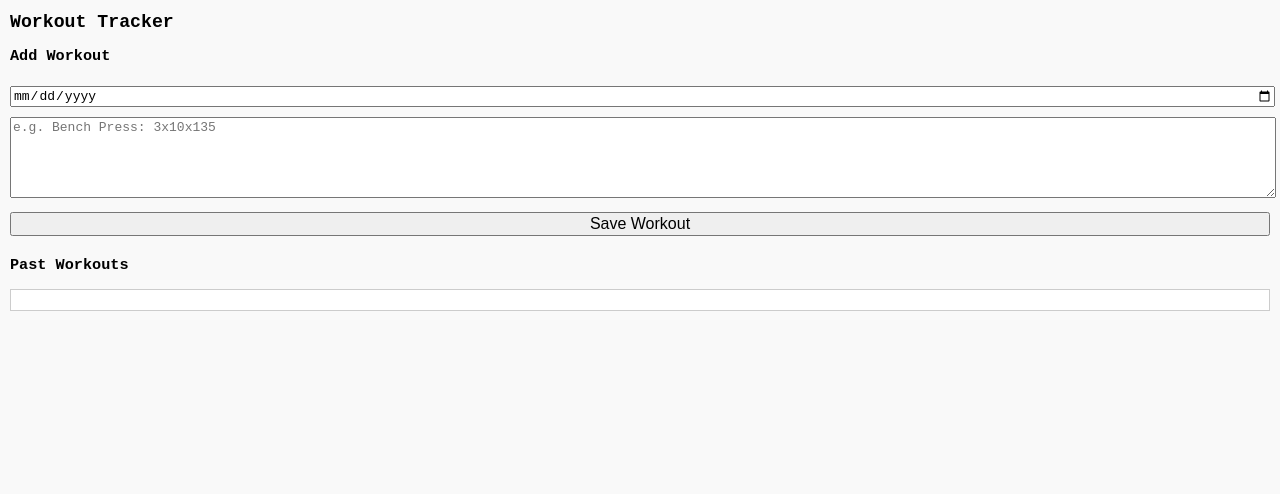
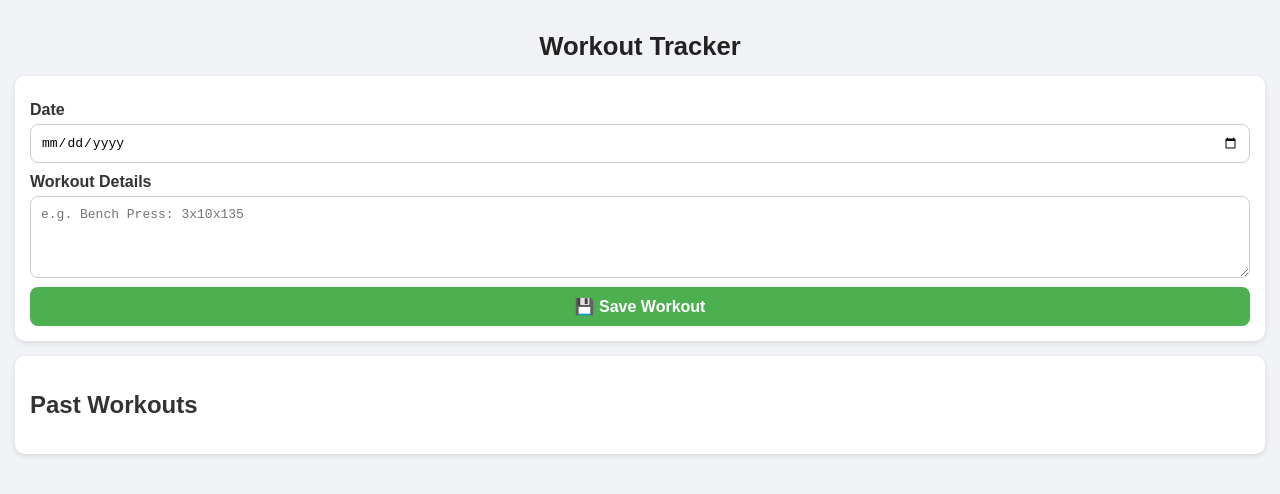
Before and after one commit to gavinlange/gavinlange.github.io, a plain HTML site: page index.html in a window 1280 px wide. Drawn offline with Linux system fonts and the light colour scheme.

Commit message:
Update index.html

```diff
--- a/index.html
+++ b/index.html
@@ -1,28 +1,80 @@
 <!DOCTYPE html>
-<html>
+<html lang="en">
 <head>
 <meta charset="UTF-8">
 <title>Workout Tracker</title>
 <meta name="viewport" content="width=device-width, initial-scale=1.0">
 <link rel="manifest" href="manifest.json">
 <style>
-    body { font-family: monospace; margin: 10px; background: #f9f9f9; }
-    h1 { font-size: 1.4em; }
-    textarea, input, button { width: 100%; margin: 5px 0; font-size: 1em; }
-    pre { background: #fff; padding: 10px; border: 1px solid #ccc; }
+  body {
+    font-family: Arial, sans-serif;
+    background: #f0f2f5;
+    margin: 0;
+    padding: 15px;
+    color: #333;
+  }
+  h1 {
+    text-align: center;
+    color: #222;
+    font-size: 1.6em;
+    margin-bottom: 15px;
+  }
+  .card {
+    background: white;
+    padding: 15px;
+    border-radius: 10px;
+    box-shadow: 0 2px 5px rgba(0,0,0,0.1);
+    margin-bottom: 15px;
+  }
+  label {
+    font-weight: bold;
+    margin-top: 10px;
+    display: block;
+  }
+  input, textarea, button {
+    width: 100%;
+    padding: 10px;
+    font-size: 1em;
+    margin-top: 5px;
+    border: 1px solid #ccc;
+    border-radius: 8px;
+    box-sizing: border-box;
+  }
+  button {
+    background: #4CAF50;
+    color: white;
+    border: none;
+    font-weight: bold;
+    cursor: pointer;
+    transition: background 0.2s;
+  }
+  button:hover {
+    background: #45a049;
+  }
+  .history {
+    white-space: pre-wrap;
+    font-family: monospace;
+  }
 </style>
 </head>
 <body>
 
 <h1>Workout Tracker</h1>
 
-<h3>Add Workout</h3>
+<div class="card">
+  <label for="date">Date</label>
   <input id="date" type="date">
-<textarea id="log" rows="5" placeholder="e.g. Bench Press: 3x10x135"></textarea>
-<button onclick="saveWorkout()">Save Workout</button>
 
-<h3>Past Workouts</h3>
-<pre id="history"></pre>
+  <label for="log">Workout Details</label>
+  <textarea id="log" rows="4" placeholder="e.g. Bench Press: 3x10x135"></textarea>
+
+  <button onclick="saveWorkout()">💾 Save Workout</button>
+</div>
+
+<div class="card">
+  <h2>Past Workouts</h2>
+  <div id="history" class="history"></div>
+</div>
 
 <script>
 let workouts = JSON.parse(localStorage.getItem('workouts') || '[]');
@@ -42,7 +94,7 @@ function loadHistory() {
   workouts.sort((a,b) => new Date(b.date) - new Date(a.date));
   let text = '';
   for (let w of workouts) {
-    text += `${w.date}:\n${w.log}\n\n`;
+    text += `📅 ${w.date}\n${w.log}\n\n`;
   }
   document.getElementById('history').textContent = text.trim();
 }
```
Lines whose indentation alone changed are shown as unchanged.
